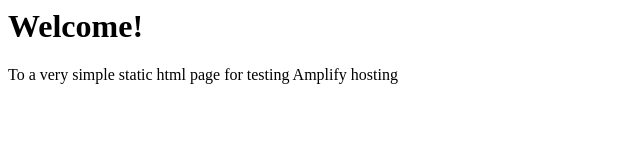
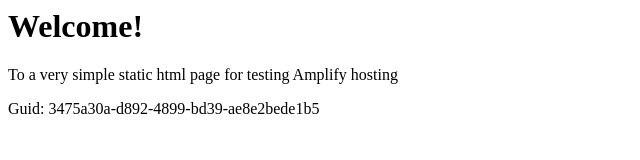
Before and after one commit to aws-aemilia-nrt/Github-PR-Commit-Integration-Test-DoNotTouch-v1-preprod-ap-northeast-1, a website: page src/index.html in a window 1280 px wide. Shown: the whole page, without its empty margins (0-640 px from the left). Drawn offline with Linux system fonts and the light colour scheme.

Commit message:
commit from integ tests

```diff
--- a/src/index.html
+++ b/src/index.html
@@ -1,3 +1,5 @@
+
+
 <html lang="en">
 
 <head>
@@ -10,6 +12,6 @@
 <body>
     <h1>Welcome!</h1>
     <p>To a very simple static html page for testing Amplify hosting</p>
-</body>
+    <p>Guid: 3475a30a-d892-4899-bd39-ae8e2bede1b5</p></body>
 
 </html>
```
